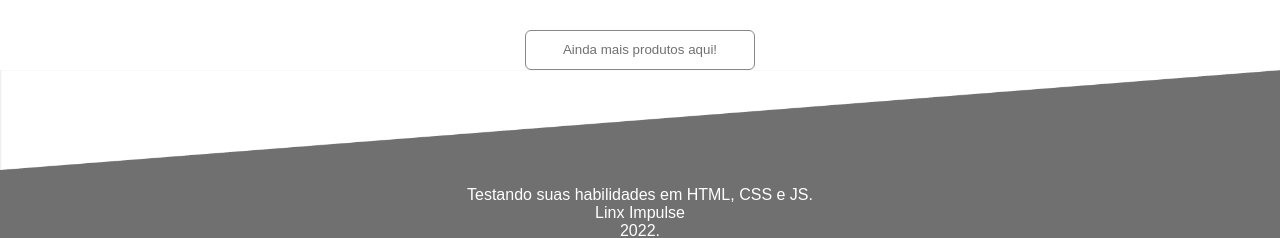
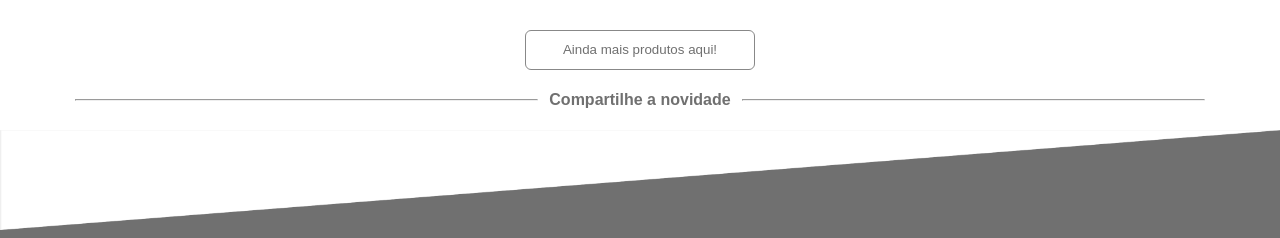
Before and after one commit to LhaisCosta99/Landing-Page-Linx, a React (Vite) app in the folder TODO9/: page / in a window 1280 px wide. Shown: the part 946-1184 px from the top of the page. Built offline with nearby package versions, Linux system fonts and the light colour scheme; no server answers.

Commit message:
componentização da ultima seção

```diff
--- /dev/null
+++ b/TODO9/src/components/SectionCompartilhe/SectionCompartilhe.css
@@ -0,0 +1,6 @@
+.Section-Compartilhe{
+    width: 90%;
+    display: flex;
+    flex-direction: column;
+    align-items: center;
+}
--- /dev/null
+++ b/TODO9/src/components/SectionCompartilhe/SectionCompartilhe.jsx
@@ -0,0 +1,10 @@
+import TituloSection from '../Titulo-Section/TituloSection'
+import './SectionCompartilhe.css'
+
+export default function SectionCompartilhe(){
+    return (
+        <div className='Section-Compartilhe'>
+            <TituloSection texto={'Compartilhe a novidade'} />
+        </div>
+    )
+}
--- a/TODO9/src/components/Selection/Selection.jsx
+++ b/TODO9/src/components/Selection/Selection.jsx
@@ -2,6 +2,7 @@ import { useEffect } from 'react'
 import { useState } from 'react'
 import Button from '../Button/Button'
 import Card from '../Card/Card'
+import TituloSection from '../Titulo-Section/TituloSection'
 import './Selection.css'
 
 export default function Selection(){
@@ -16,11 +17,7 @@ export default function Selection(){
 
     return (
         <div className='Selection'>
-            <div className='titulo-selection'>
-                <hr />
-                <h4>Sua seleção Especial</h4>
-                <hr />
-            </div>
+            <TituloSection texto={'Sua seleção Especial'} />
             <div className='cards'>
                 {lista.map(produto => (
                     <Card
--- /dev/null
+++ b/TODO9/src/components/Titulo-Section/TituloSection.css
@@ -0,0 +1,12 @@
+.titulo-section{
+    display: flex;
+    width: 100%;
+    justify-content: space-around;
+    align-items: center;
+    color: #707070;
+}
+
+.titulo-section > hr{
+    size: 1px;
+    width: 40%;
+}
--- /dev/null
+++ b/TODO9/src/components/Titulo-Section/TituloSection.jsx
@@ -0,0 +1,11 @@
+import './TituloSection.css'
+
+export default function TituloSection({texto}){
+    return (
+        <div className='titulo-section'>
+        <hr />
+        <h4>{texto}</h4>
+        <hr />
+    </div>
+    )
+}
--- a/TODO9/src/pages/Home.jsx
+++ b/TODO9/src/pages/Home.jsx
@@ -1,4 +1,5 @@
 import SectionAlgoritimo from "../components/SectionAlgoritimo/SectionAlgoritimo";
+import SectionCompartilhe from "../components/SectionCompartilhe/SectionCompartilhe";
 import Selection from "../components/Selection/Selection";
 
 export default function Home(){
@@ -6,6 +7,7 @@ export default function Home(){
         <div className="Home">
             <SectionAlgoritimo/>
             <Selection />
+            <SectionCompartilhe />
         </div>
     )
 }
```
